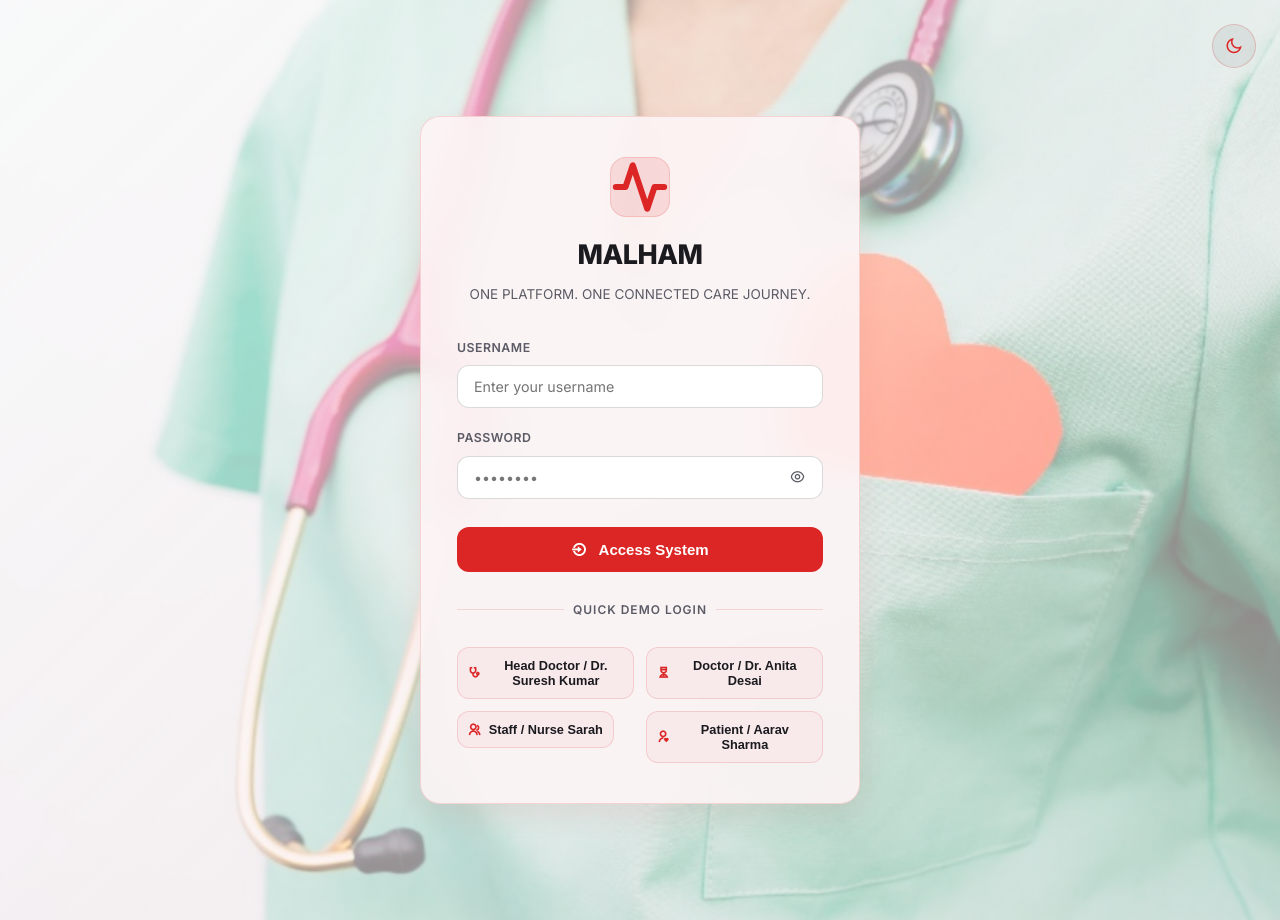
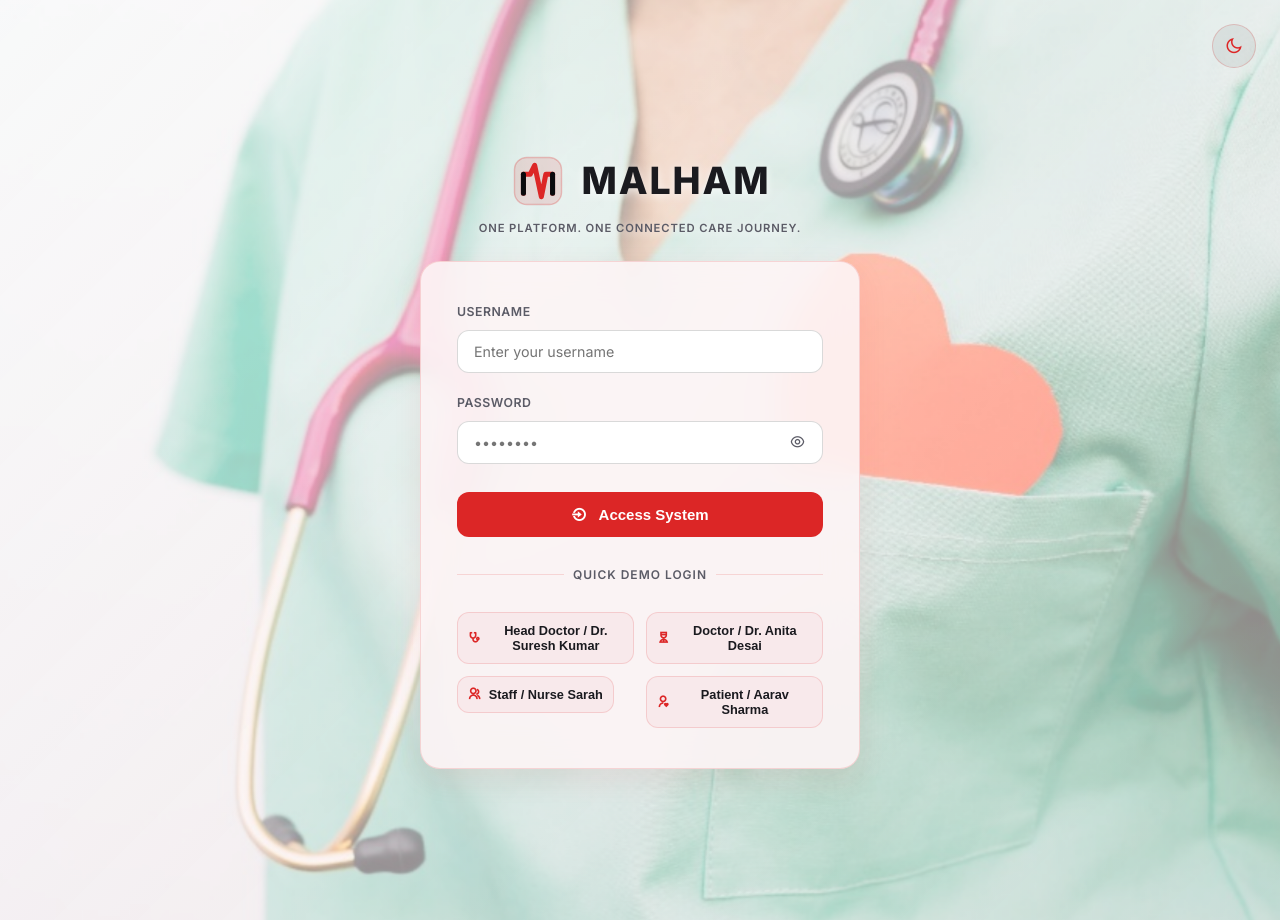
Before and after one commit to yashodhrayadav61-dotcom/MALHAM, a Flask app: page /login in a window 1280 px wide. Run offline with Flask 3, Linux system fonts and the light colour scheme.

Commit message:
New MALHAM logo

```diff
--- a/templates/403.html
+++ b/templates/403.html
@@ -23,7 +23,7 @@
     </script>
 
     <!-- Favicon -->
-    <link rel="icon" href="{{ url_for('static', filename='img/malham-logo.svg') }}" type="image/svg+xml">
+    <link rel="icon" href="{{ url_for('static', filename='img/malham-logo.svg') }}?v=4" type="image/svg+xml">
 
     <!-- Google Fonts & Font Awesome -->
     <link rel="preconnect" href="https://fonts.googleapis.com">
--- a/templates/404.html
+++ b/templates/404.html
@@ -23,7 +23,7 @@
     </script>
 
     <!-- Favicon -->
-    <link rel="icon" href="{{ url_for('static', filename='img/malham-logo.svg') }}" type="image/svg+xml">
+    <link rel="icon" href="{{ url_for('static', filename='img/malham-logo.svg') }}?v=4" type="image/svg+xml">
 
     <!-- Google Fonts & Font Awesome -->
     <link rel="preconnect" href="https://fonts.googleapis.com">
--- a/templates/500.html
+++ b/templates/500.html
@@ -23,7 +23,7 @@
     </script>
 
     <!-- Favicon -->
-    <link rel="icon" href="{{ url_for('static', filename='img/malham-logo.svg') }}" type="image/svg+xml">
+    <link rel="icon" href="{{ url_for('static', filename='img/malham-logo.svg') }}?v=4" type="image/svg+xml">
 
     <!-- Google Fonts & Font Awesome -->
     <link rel="preconnect" href="https://fonts.googleapis.com">
--- a/templates/login.html
+++ b/templates/login.html
@@ -8,6 +8,7 @@
     <!-- Fonts & Icons -->
     <link href="https://fonts.googleapis.com/css2?family=Inter:wght@400;500;600;700;800&display=swap" rel="stylesheet">
     <link href="https://cdn.jsdelivr.net/npm/remixicon@3.5.0/fonts/remixicon.css" rel="stylesheet">
+    <link rel="icon" href="{{ url_for('static', filename='img/malham-logo.svg') }}?v=4" type="image/svg+xml">
 
     <!-- Styles -->
     <link rel="stylesheet" href="{{ url_for('static', filename='css/style.css') }}">
@@ -56,6 +57,8 @@
         @media (prefers-reduced-motion: reduce) {
             .bg-img.active { animation: none; }
         }
+        [data-theme="dark"] .login-header-outside { color: #ffffff; text-shadow: 0 2px 10px rgba(0,0,0,0.8); }
+        [data-theme="light"] .login-header-outside { color: #0a0a0d; text-shadow: 0 2px 10px rgba(255,255,255,0.8); }
     </style>
 
     <script>
@@ -88,17 +91,22 @@
     </div>
 
         <!-- Center Card Zone -->
-        <div class="login-card-zone">
+        <div class="login-card-zone" style="flex-direction: column; align-items: center;">
+            <div class="login-header-outside" style="text-align: center; margin-bottom: 24px;">
+                <div style="display: flex; align-items: center; justify-content: center; gap: 16px; margin-bottom: 8px;">
+                    <svg viewBox="0 0 100 100" style="width: 56px; height: 56px;" xmlns="http://www.w3.org/2000/svg">
+                        <rect x="8" y="8" width="84" height="84" rx="22" fill="var(--theme-primary)" opacity="0.12"/>
+                        <rect x="8" y="8" width="84" height="84" rx="22" stroke="var(--theme-primary)" stroke-width="2.5" fill="none" opacity="0.25"/>
+                        <path d="M 24 72 L 24 38 L 36 38 L 44 22 L 56 78 L 64 38 L 76 38 L 76 72" stroke="var(--theme-primary)" stroke-width="9" stroke-linecap="round" stroke-linejoin="round" fill="none"/>
+                        <path d="M 24 72 L 24 38" stroke="currentColor" stroke-width="9" stroke-linecap="round" fill="none"/>
+                        <path d="M 76 38 L 76 72" stroke="currentColor" stroke-width="9" stroke-linecap="round" fill="none"/>
+                    </svg>
+                    <h1 class="login-title" style="margin: 0; font-size: 2.5rem; letter-spacing: 0.05em; font-weight: 800;">MALHAM</h1>
+                </div>
+                <p class="login-subtitle" style="margin: 0; font-size: 0.75rem; letter-spacing: 0.08em; font-weight: 600; text-transform: uppercase;">ONE PLATFORM. ONE CONNECTED CARE JOURNEY.</p>
+            </div>
+
             <div class="login-card">
-                <div class="login-header">
-                    <div class="login-brand-icon">
-                        <svg viewBox="0 0 24 24" fill="none" stroke="var(--theme-primary)" stroke-width="2.5" stroke-linecap="round" stroke-linejoin="round">
-                            <path d="M22 12h-4l-3 9L9 3l-3 9H2"></path>
-                        </svg>
-                    </div>
-                    <h1 class="login-title">MALHAM</h1>
-                    <p class="login-subtitle">ONE PLATFORM. ONE CONNECTED CARE JOURNEY.</p>
-                </div>
 
                 {% if error %}
                     <div class="login-error-banner">
```
Also changed, not shown: templates/base.html (+7 -3 lines), templates/prescription_view.html (+10 -2 lines), malham.db, static/img/malham-logo.svg.
